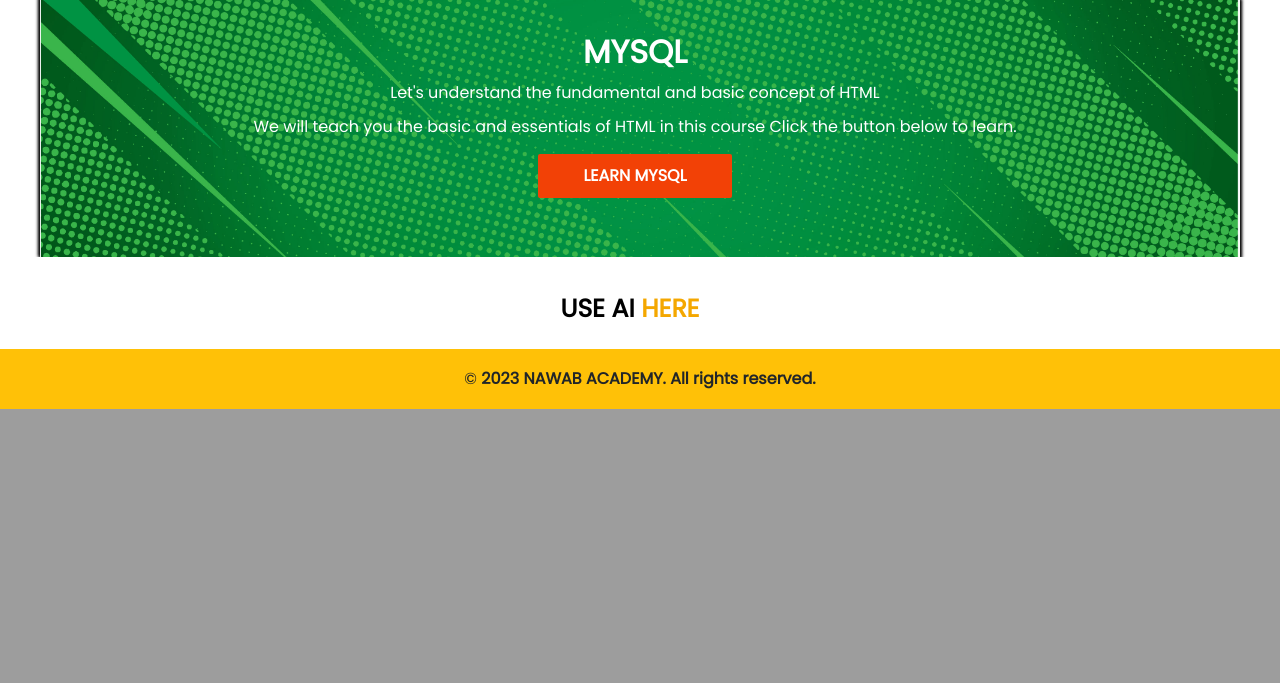
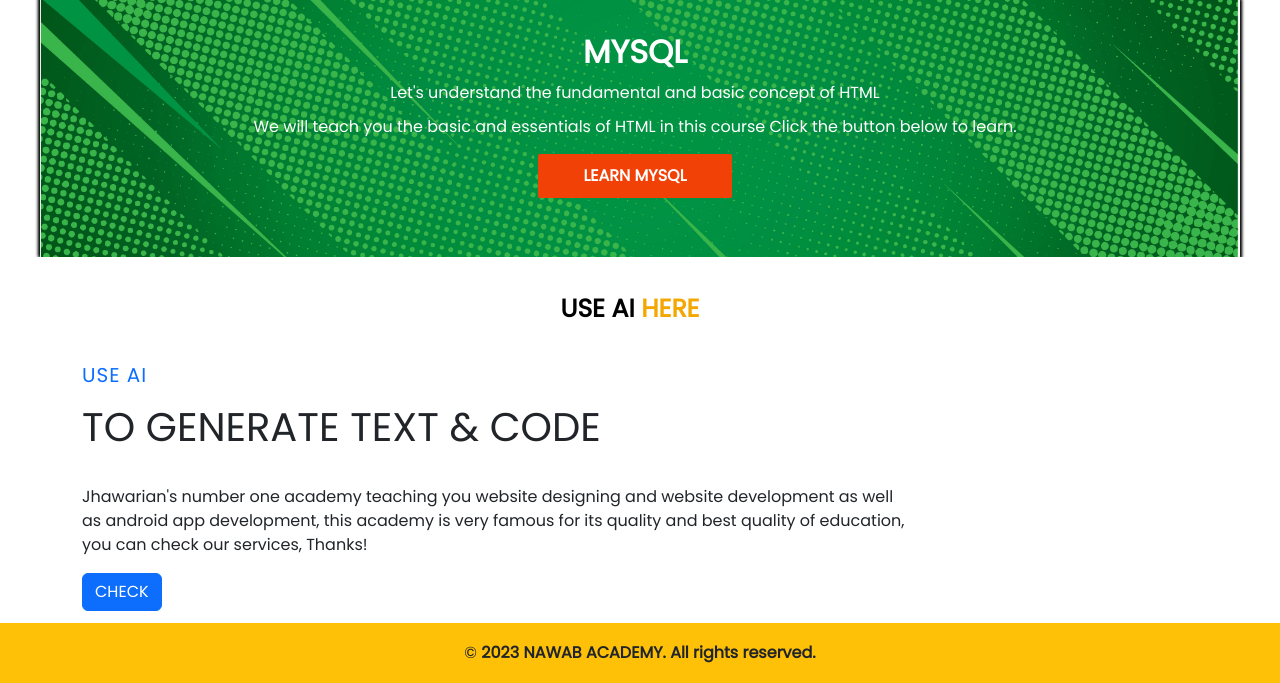
Before and after one commit to shahidjhawari/Online-Courses, a PHP site: page / in a window 1280 px wide. Shown: the part 2506-3189 px from the top of the page. Before the commit the page ends 2915 px from the top, so only its background shows below. Run offline with PHP 8.4, Linux system fonts and the light colour scheme; some libraries are stand-ins or nearby versions.

Commit message:
minor changes

```diff
--- a/index.php
+++ b/index.php
@@ -124,11 +124,30 @@
   </section>
   <!--MYSQL Section End-->
 
-  <!-- all course add heading start -->
+<!-- all course add heading start -->
 <div class="domain">
   <div class="titlepage text_align_center">
     <h2>USE AI <span class="blue_light">HERE</span></h2>
   </div>
 </div>
 <!-- all course add heading start -->
+
+<!-- Why We are start -->
+<div class="container-fluid py-1">
+  <div class="container py-1">
+      <div class="row align-items-center">
+          <div class="col-lg-9">
+              <div class="text-left mb-4">
+                  <h5 class="text-primary text-uppercase mb-3" style="letter-spacing: 1px;">USE AI</h5>
+                  <h1>TO GENERATE TEXT & CODE</h1>
+              </div>
+              <p>Jhawarian's number one academy teaching you website designing and website development as well as android app development, this academy is very famous for its quality and best quality of education, you can check our services, Thanks!</p>
+              <a href="#" class="btn btn-primary">CHECK</a>
+          </div>
+      </div>
+  </div>
+</div>
+<!-- Why We are end -->
+
+
 <?php require("footer.php") ?>
```
